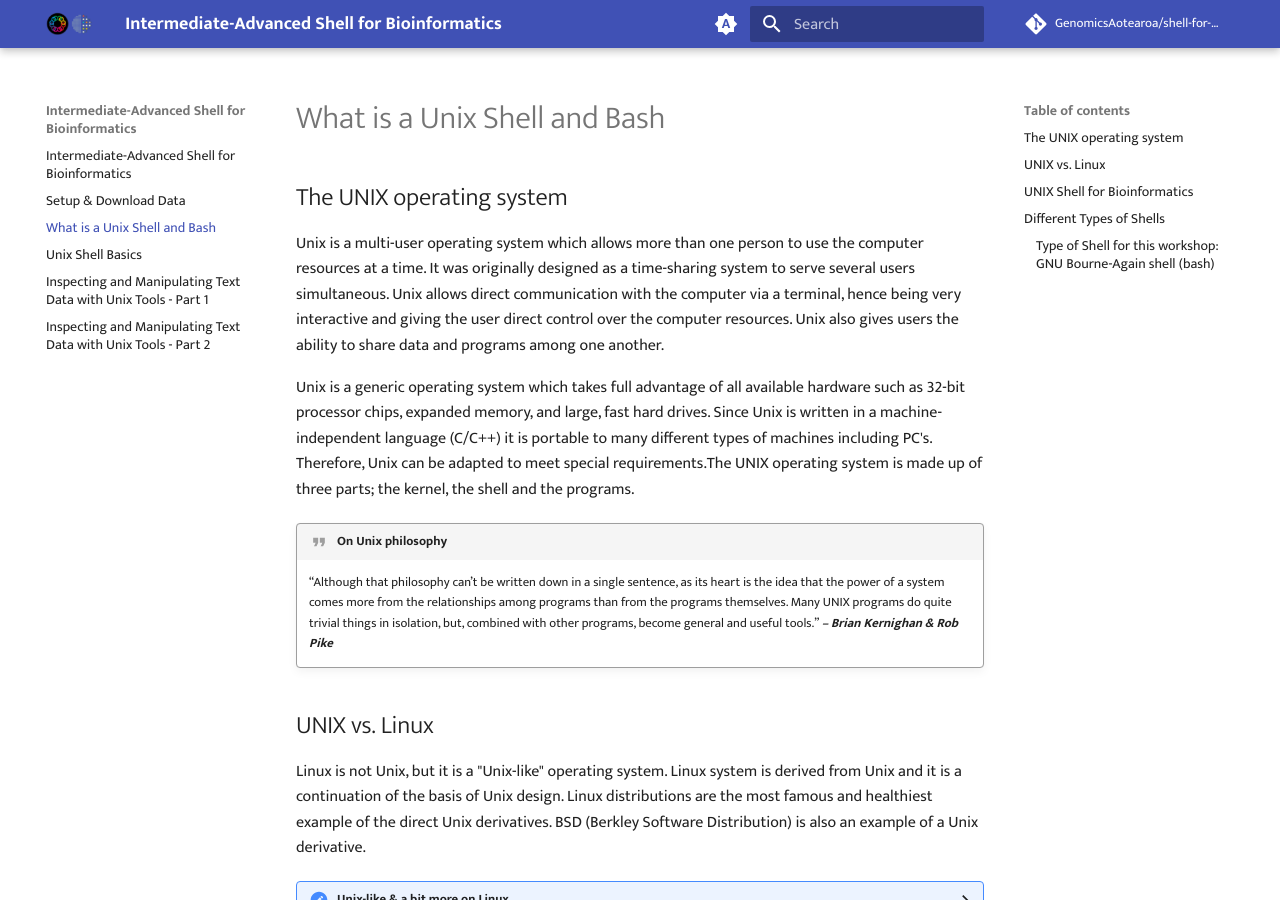
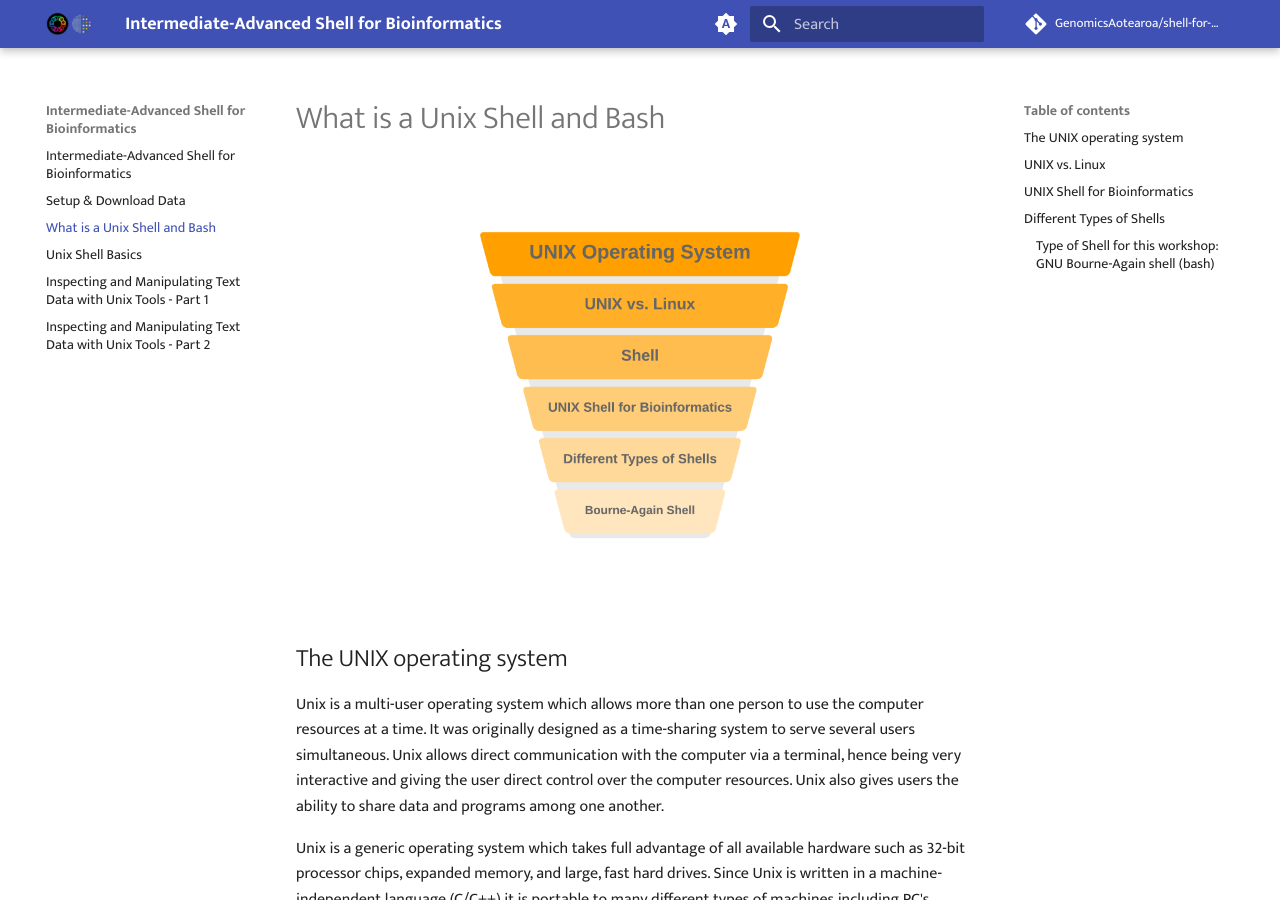
Before and after one commit to GenomicsAotearoa/shell-for-bioinformatics, an MkDocs documentation site: the page built from docs/1_introduction.md, in a window 1280 px wide and 900 px high. Built offline with MkDocs 1.6.1 and Material for MkDocs 9.7.7, drawn with Linux system fonts in a browser that asks for light colours; comment, search, counter and statistics services are not loaded.

Commit message:
add unix funnel image

```diff
--- a/docs/1_introduction.md
+++ b/docs/1_introduction.md
@@ -1,8 +1,10 @@
 # What is a Unix Shell and Bash
 
-<center>
 
-</center>
+
+<br>
+<p align="center"><img src="/images/unix_funnel.png" alt="drawing" width="350"/></p>
+<br>
 
 
 
```
